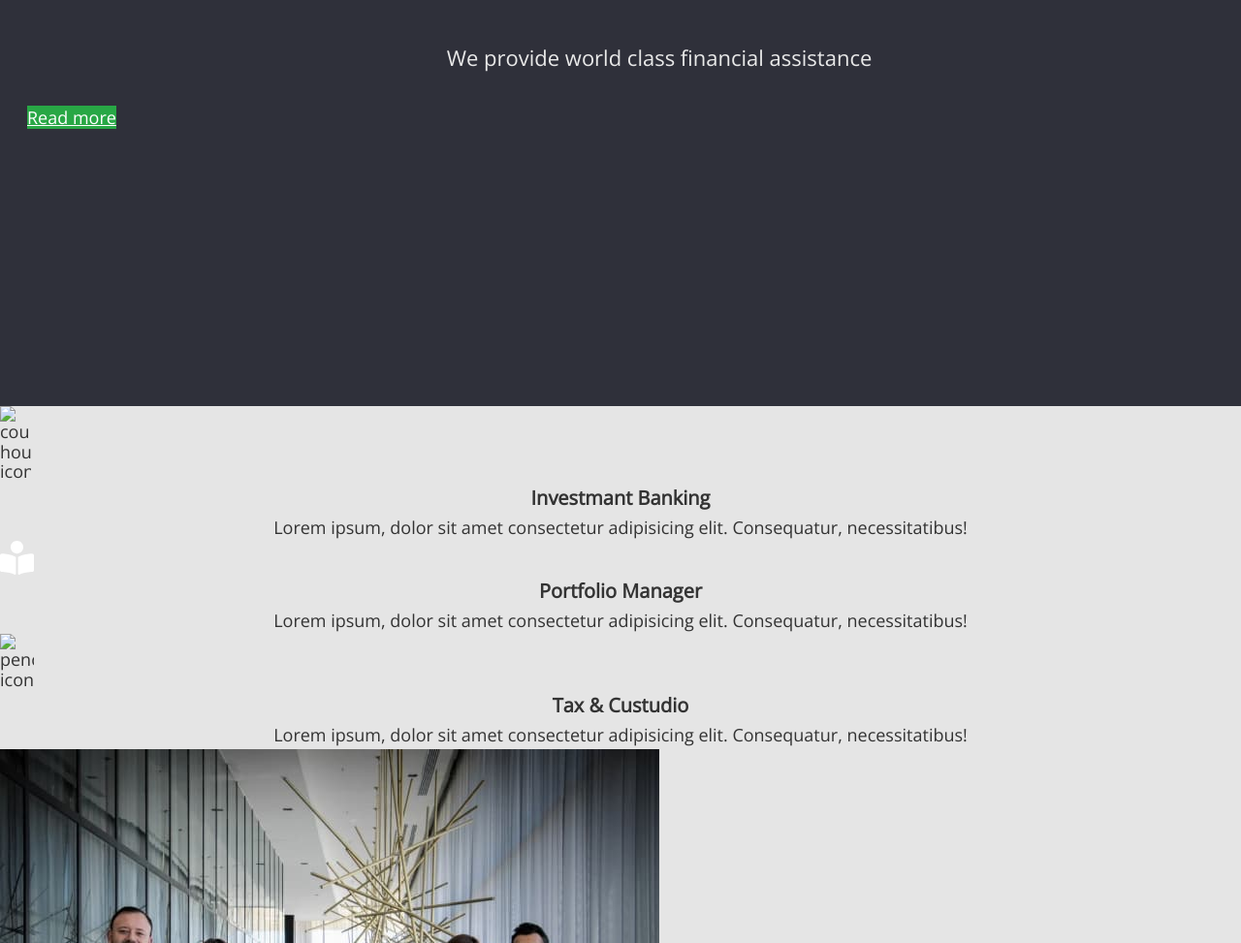
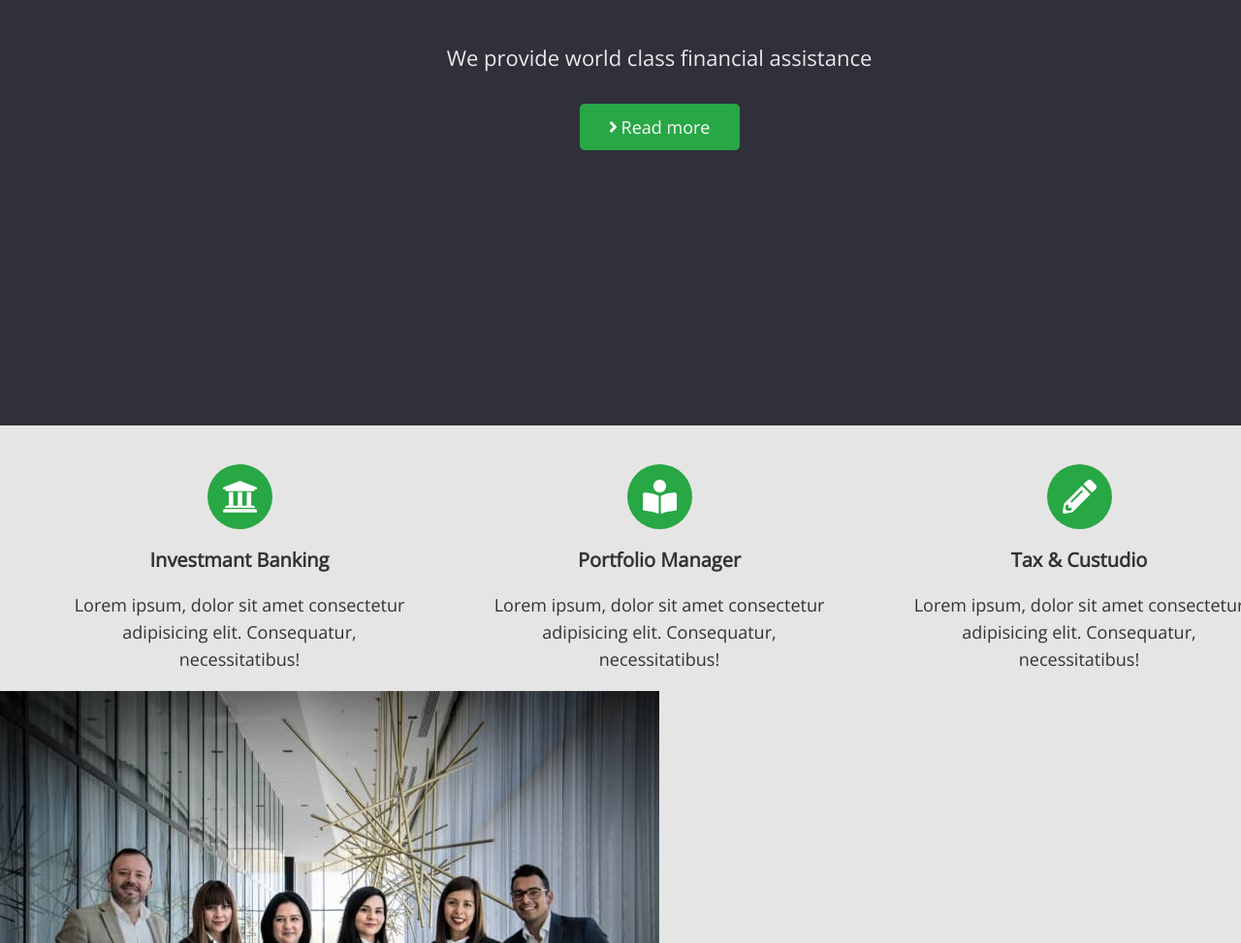
Before and after one commit to W-Sei/fson-64-devmonkeys, a plain HTML site: page index.html in a window 1280 px wide. Shown: the part 394-1367 px from the top of the page at 97% size. Drawn offline with nearby package versions, Linux system fonts and the light colour scheme.

Commit message:
add sprite

```diff
--- a/css/style.css
+++ b/css/style.css
@@ -7,7 +7,7 @@
 }
 
 body {
-  font-family: "Open Sans", sans-serif;
+  font-family: 'Open Sans', sans-serif;
   color: var(--primary-text-color);
   background-color: var(--hero-background-color);
   font-size: 18px;
@@ -70,6 +70,20 @@ address {
   margin: 0 auto;
 }
 
+.visually-hidden {
+  position: absolute;
+  width: 1px;
+  height: 1px;
+  margin: -1px;
+  border: 0;
+  padding: 0;
+
+  white-space: nowrap;
+  clip-path: inset(100%);
+  clip: rect(0 0 0 0);
+  overflow: hidden;
+}
+
 /* header */
 
 .page-header {
@@ -97,21 +111,6 @@ address {
   gap: 38px;
 }
 
-/* hero */
-
-.hero {
-  padding-top: 256px;
-  padding-bottom: 284px;
-}
-.hero-button,
-.solutions-button,
-.contact-button {
-  font-family: inherit;
-  cursor: pointer;
-}
-
-/* menu */
-
 .logo-accent {
   color: var(--accent-color);
 }
@@ -131,9 +130,17 @@ address {
 }
 
 /* hero */
+.hero {
+  padding-top: 256px;
+  padding-bottom: 284px;
+  background-color: #2f303a;
+}
 
-.hero {
-  background-color: #2f303a;
+.hero-button,
+.solutions-button,
+.contact-button {
+  font-family: inherit;
+  cursor: pointer;
 }
 
 .hero-title {
@@ -154,10 +161,22 @@ address {
 }
 
 .hero-button {
+  display: flex;
+  align-items: center;
+  justify-content: center;
   line-height: 1.56;
   text-align: center;
   color: var(--secondary-text-color);
   background-color: var(--accent-color);
+  border-radius: 5px;
+  width: 165px;
+  padding: 10px 30px;
+  margin: 0 auto;
+}
+
+.hero-btn-icon {
+  margin-right: 4px;
+  fill: currentColor;
 }
 
 .hero-button:hover,
@@ -167,11 +186,40 @@ address {
 }
 
 /* about */
+.about {
+  padding: 40px 0 19px 0;
+}
+
+.about .container {
+  padding: 0 66px;
+}
+
+.about-list {
+  display: flex;
+  align-items: center;
+}
+
+.about-item:not(:last-child) {
+  margin-right: 71px;
+}
+
+.about-icon-wrapper {
+  width: 67px;
+  height: 67px;
+  border-radius: 50%;
+  background-color: var(--accent-color);
+  display: flex;
+  align-items: center;
+  justify-content: center;
+  margin: 0 auto;
+  margin-bottom: 15px;
+}
 
 .about-item-title {
   font-size: 20px;
   line-height: 1.65;
   text-align: center;
+  margin-bottom: 16px;
 }
 
 .about-text {
--- a/index.html
+++ b/index.html
@@ -93,23 +93,27 @@
         <div class="container">
           <h1 class="hero-title">The Sky Is The Limit</h1>
           <p class="hero-text">We provide world class financial assistance</p>
-          <a href="#" class="hero-button">Read more</a>
+          <a href="#" class="hero-button link">
+            <svg width="9" height="18" class="hero-btn-icon">
+              <use href="./images/sprite.svg#icon-arrow-right"></use>
+            </svg>
+            Read more
+          </a>
         </div>
       </section>
 
       <!-- about -->
       <section class="about">
-        <h2 class="about-title" hidden>about</h2>
+        <div class="container">
+          <h2 class="visually-hidden">about</h2>
           <ul class="about-list list">
             <li class="about-item">
               <!-- add green round background -->
-            <img
-              src="./images/about/about-1.svg"
-              alt="court house icon"
-              class="about-img"
-              width="32"
-              height="30"
-            />
+              <div class="about-icon-wrapper">
+                <svg width="35" height="35" class="about-icon">
+                  <use href="./images/sprite.svg#icon-about-1"></use>
+                </svg>
+              </div>
               <h3 class="about-item-title">Investmant Banking</h3>
               <p class="about-text">
                 Lorem ipsum, dolor sit amet consectetur adipisicing elit.
@@ -118,13 +122,11 @@
             </li>
             <li class="about-item">
               <!-- add green round background -->
-            <img
-              src="./images/about/about-2.svg"
-              alt="open book icon"
-              class="about-img"
-              width="35"
-              height="35"
-            />
+              <div class="about-icon-wrapper">
+                <svg width="35" height="35" class="about-icon">
+                  <use href="./images/sprite.svg#icon-about-2"></use>
+                </svg>
+              </div>
               <h3 class="about-item-title">Portfolio Manager</h3>
               <p class="about-text">
                 Lorem ipsum, dolor sit amet consectetur adipisicing elit.
@@ -133,13 +135,11 @@
             </li>
             <li class="about-item">
               <!-- add green round background -->
-            <img
-              src="./images/about/about-3.svg"
-              alt="pencil icon"
-              class="about-img"
-              width="35"
-              height="35"
-            />
+              <div class="about-icon-wrapper">
+                <svg width="35" height="35" class="about-icon">
+                  <use href="./images/sprite.svg#icon-about-3"></use>
+                </svg>
+              </div>
               <h3 class="about-item-title">Tax & Custudio</h3>
               <p class="about-text">
                 Lorem ipsum, dolor sit amet consectetur adipisicing elit.
@@ -147,6 +147,7 @@
               </p>
             </li>
           </ul>
+        </div>
       </section>
 
       <!-- Solution section -->
```
Also changed, not shown: images/sprite.svg (added), 3 other files. Lines whose indentation alone changed are shown as unchanged.
